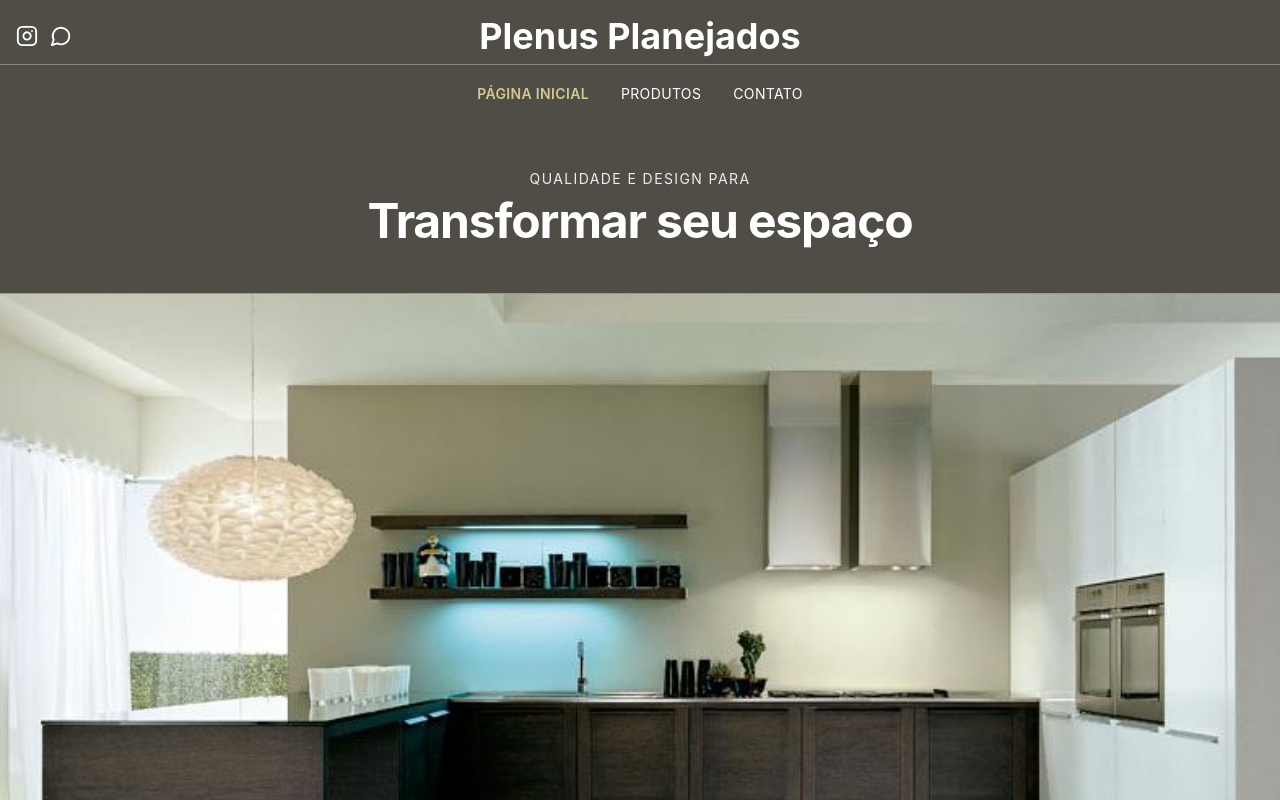
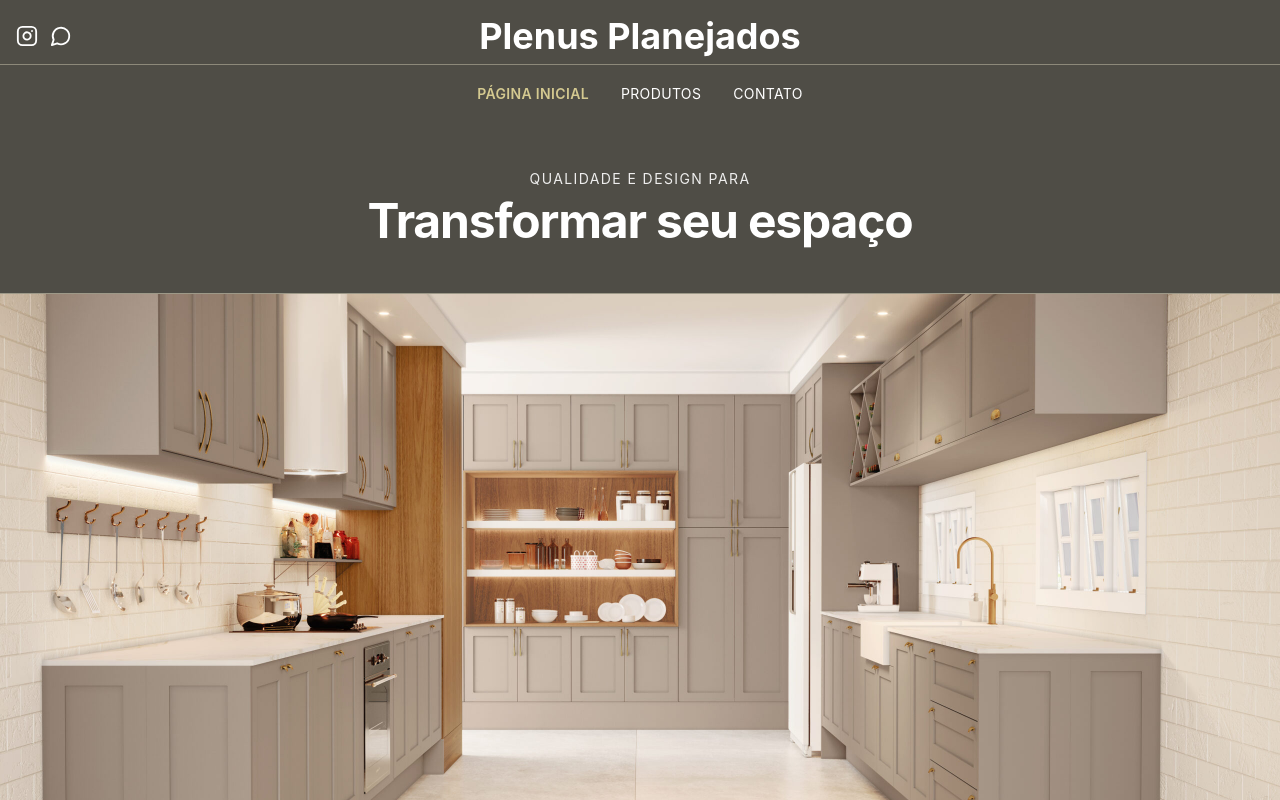
Before and after one commit to israelbrian/website-plenus-remastered, a Next.js app: page / in a window 1280 px wide. Shown: the top 800 px of the page. Built offline with nearby package versions, Linux system fonts and the light colour scheme.

Commit message:
Att da img presente no HeroSection
nova img

```diff
--- a/src/components/home/HeroSection.tsx
+++ b/src/components/home/HeroSection.tsx
@@ -1,6 +1,6 @@
 import Image from 'next/image';
 
-const HERO_IMAGE_PATH = '/images/produtos/armario.jpg';
+const HERO_IMAGE_PATH = '/images/produtos/cozinha-planejada.jpg';
 
 export default function HeroSection() {
   return (
```
Also changed, not shown: public/images/produtos/cozinha-planejada.jpg (added).
